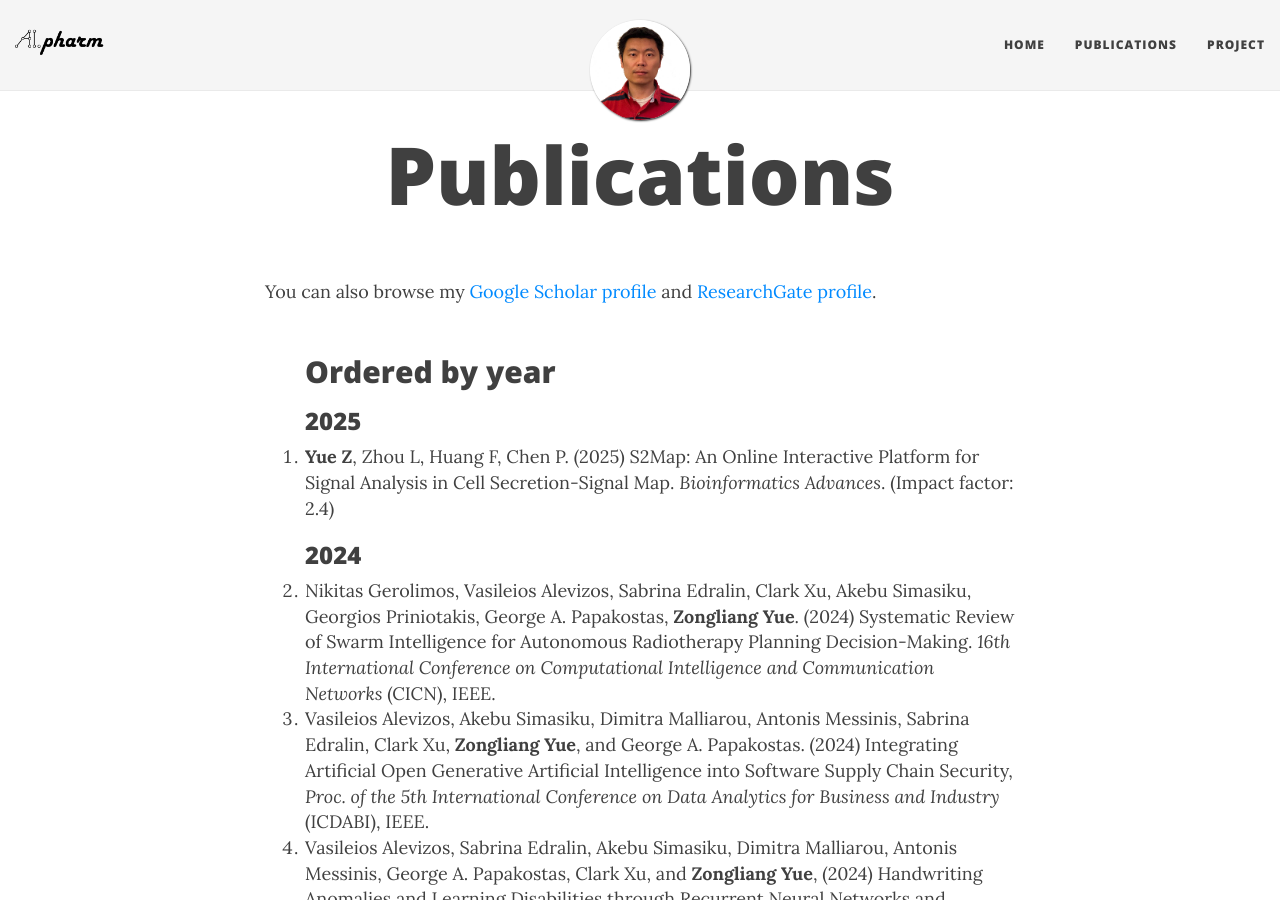
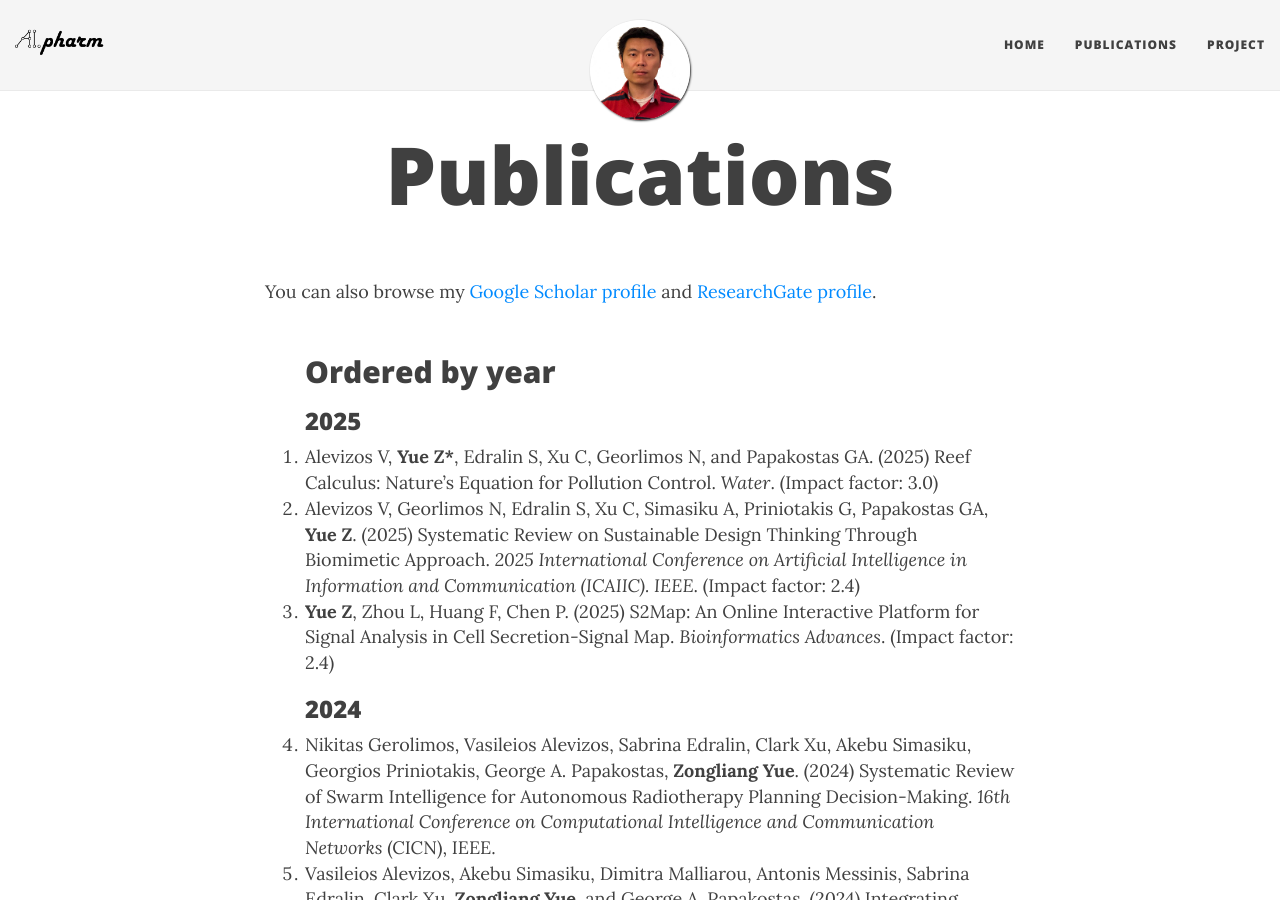
Before and after one commit to zongyue1010/zongyue1010.github.io, a Jekyll site: the page built from publications.md, in a window 1280 px wide and 900 px high. Built offline with Jekyll 4.4.1, drawn with Linux system fonts in a browser that asks for light colours; nearby versions of some CDN libraries.

Commit message:
'update'

```diff
--- a/publications.md
+++ b/publications.md
@@ -22,8 +22,15 @@ and <a href="https://www.researchgate.net/profile/Zongliang-Yue/research" target
 			<a name='2025'></a> 2025
 		</h3>
 			<li>
+				Alevizos V, <b>Yue Z*</b>, Edralin S, Xu C, Georlimos N, and Papakostas GA. (2025) Reef Calculus: Nature’s Equation for Pollution Control. <i>Water</i>. (Impact factor: 3.0)
+			</li>
+			<li>
+				Alevizos V, Georlimos N, Edralin S, Xu C, Simasiku A, Priniotakis G, Papakostas GA, <b>Yue Z</b>. (2025) Systematic Review on Sustainable Design Thinking Through Biomimetic Approach. <i>2025 International Conference on Artificial Intelligence in Information and Communication (ICAIIC). IEEE</i>. (Impact factor: 2.4)
+			</li>
+			<li>
 				<b>Yue Z</b>, Zhou L, Huang F, Chen P. (2025) S2Map: An Online Interactive Platform for Signal Analysis in Cell Secretion-Signal Map. <i>Bioinformatics Advances</i>. (Impact factor: 2.4)
 			</li>
+
 		<h3>
 			<a name='2024'></a> 2024
 		</h3>
```
